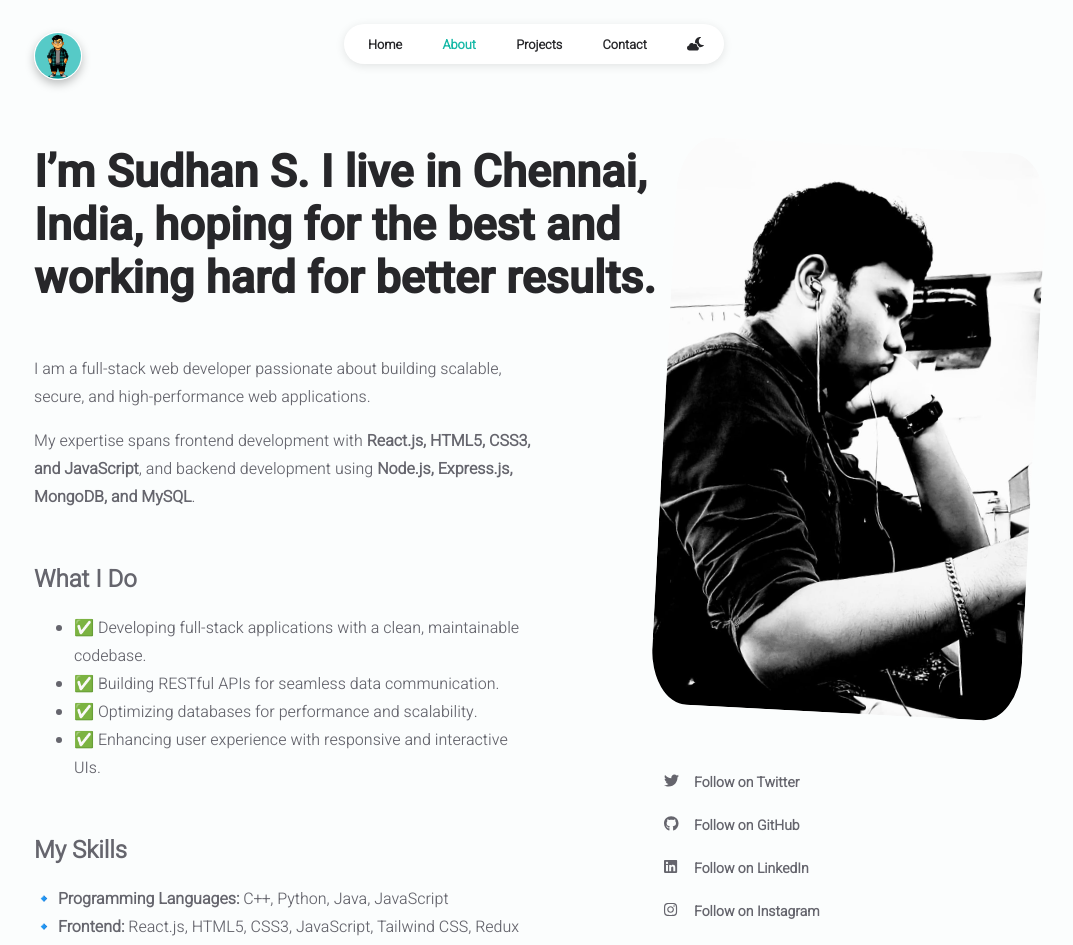
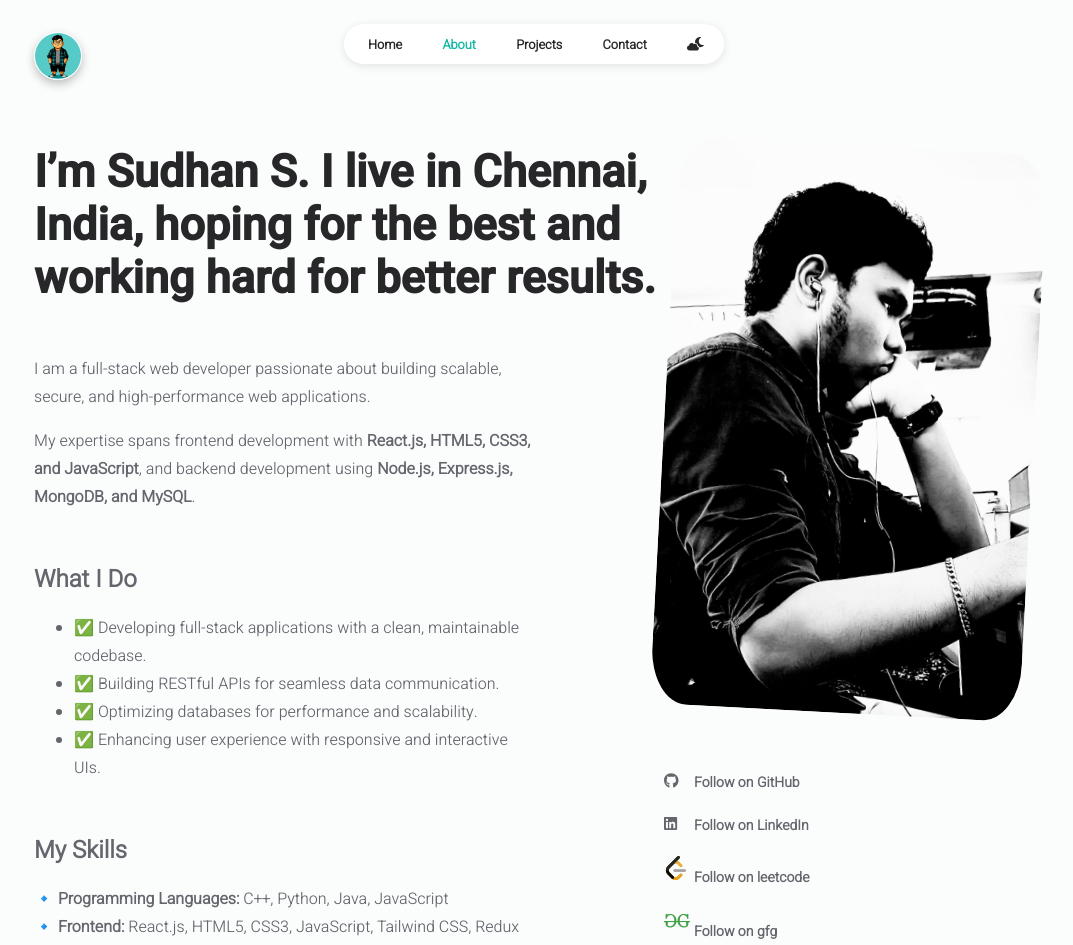
Before and after one commit to Sudhan1112/My-portfolio, a React (Vite) app in the folder My-Portfolio/: page /about in a window 1280 px wide. Shown: the top 945 px of the page, without its empty margins (106-1179 px from the left). Built offline with nearby package versions, Linux system fonts and the light colour scheme.

Commit message:
Created dist folder

```diff
--- a/My-Portfolio/src/component/about/social.jsx
+++ b/My-Portfolio/src/component/about/social.jsx
@@ -2,10 +2,8 @@ import React from "react";
 import { FontAwesomeIcon } from "@fortawesome/react-fontawesome";
 import { faEnvelope } from "@fortawesome/free-solid-svg-icons";
 import {
-	faTwitter,
   faGithub,
   faLinkedin,
-	faInstagram,
 } from "@fortawesome/free-brands-svg-icons";
 
 import INFO from "../../data/User";
@@ -15,58 +13,46 @@ const Socials = () => {
   return (
     <div className="socials">
       <div className="social">
-				<a href={INFO.socials.twitter} target="_blank" rel="noreferrer">
-					<div className="social-icon">
-						<FontAwesomeIcon
-							icon={faTwitter}
-							className="social-icon"
-						/>
-					</div>
-					<div className="social-text">Follow on Twitter</div>
-				</a>
-			</div>
-
-			<div className="social">
         <a href={INFO.socials.github} target="_blank" rel="noreferrer">
           <div className="social-icon">
-						<FontAwesomeIcon
-							icon={faGithub}
-							className="social-icon"
-						/>
+            <FontAwesomeIcon icon={faGithub} className="social-icon" />
           </div>
           <div className="social-text">Follow on GitHub</div>
         </a>
       </div>
 
       <div className="social">
-				<a
-					href={INFO.socials.linkedin}
-					target="_blank"
-					rel="noreferrer"
-				>
+        <a href={INFO.socials.linkedin} target="_blank" rel="noreferrer">
           <div className="social-icon">
-						<FontAwesomeIcon
-							icon={faLinkedin}
-							className="social-icon"
-						/>
+            <FontAwesomeIcon icon={faLinkedin} className="social-icon" />
           </div>
           <div className="social-text">Follow on LinkedIn</div>
         </a>
       </div>
 
       <div className="social">
+        <a href="https://leetcode.com/u/sudhanssudhan83/" target="_blank">
+          <img
+            src="icons8-level-up-your-coding-skills-and-quickly-land-a-job-24.png"
+            alt="leetcode"
+            className="homepage-social-icon"
+          />
+          <div className="social-text">Follow on leetcode</div>
+        </a>
+      </div>
+
+      <div className="social">
+
         <a
-					href={INFO.socials.instagram}
+          href="https://www.geeksforgeeks.org/user/sudhanss4b9x/"
           target="_blank"
-					rel="noreferrer"
         >
-					<div className="social-icon">
-						<FontAwesomeIcon
-							icon={faInstagram}
-							className="social-icon"
+          <img
+            src="icons8-geeksforgeeks-26.png"
+            alt="gfg"
+            className="homepage-social-icon"
           />
-					</div>
-					<div className="social-text">Follow on Instagram</div>
+          <div className="social-text">Follow on gfg</div>
         </a>
       </div>
 
--- a/My-Portfolio/src/component/about/styles/socials.css
+++ b/My-Portfolio/src/component/about/styles/socials.css
@@ -14,7 +14,6 @@
 	font-size: 15px;
 	color: var(--secondary-color);
 }
-
 .social-text {
 	color: var(--secondary-color);
 	padding-left: 30px;
--- a/My-Portfolio/src/pages/about.jsx
+++ b/My-Portfolio/src/pages/about.jsx
@@ -6,7 +6,7 @@ import Footer from "../component/common/Footer";
 import Logo from "../component/common/Logo";
 import Socials from "../component/about/social";
 
-import INFO from "../data/user";
+import INFO from "../data/User";
 import SEO from "../data/Seo";
 
 import "./styles/about.css";
@@ -109,9 +109,6 @@ const About = () => {
 								</div>
 							</div>
 						</div>
-						{/* <div className="about-socials-mobile">
-							<Socials />
-						</div> */}
 					</div>
 					<div className="page-footer">
 						<Footer />
--- a/My-Portfolio/src/pages/homepage.jsx
+++ b/My-Portfolio/src/pages/homepage.jsx
@@ -5,8 +5,6 @@ import { faMailBulk } from "@fortawesome/free-solid-svg-icons";
 import { FontAwesomeIcon } from "@fortawesome/react-fontawesome";
 import {
 	faGithub,
-	faStackOverflow,
-	faInstagram,
 	faLinkedinIn,
 } from "@fortawesome/free-brands-svg-icons";
 
```
Lines whose indentation alone changed are shown as unchanged.
